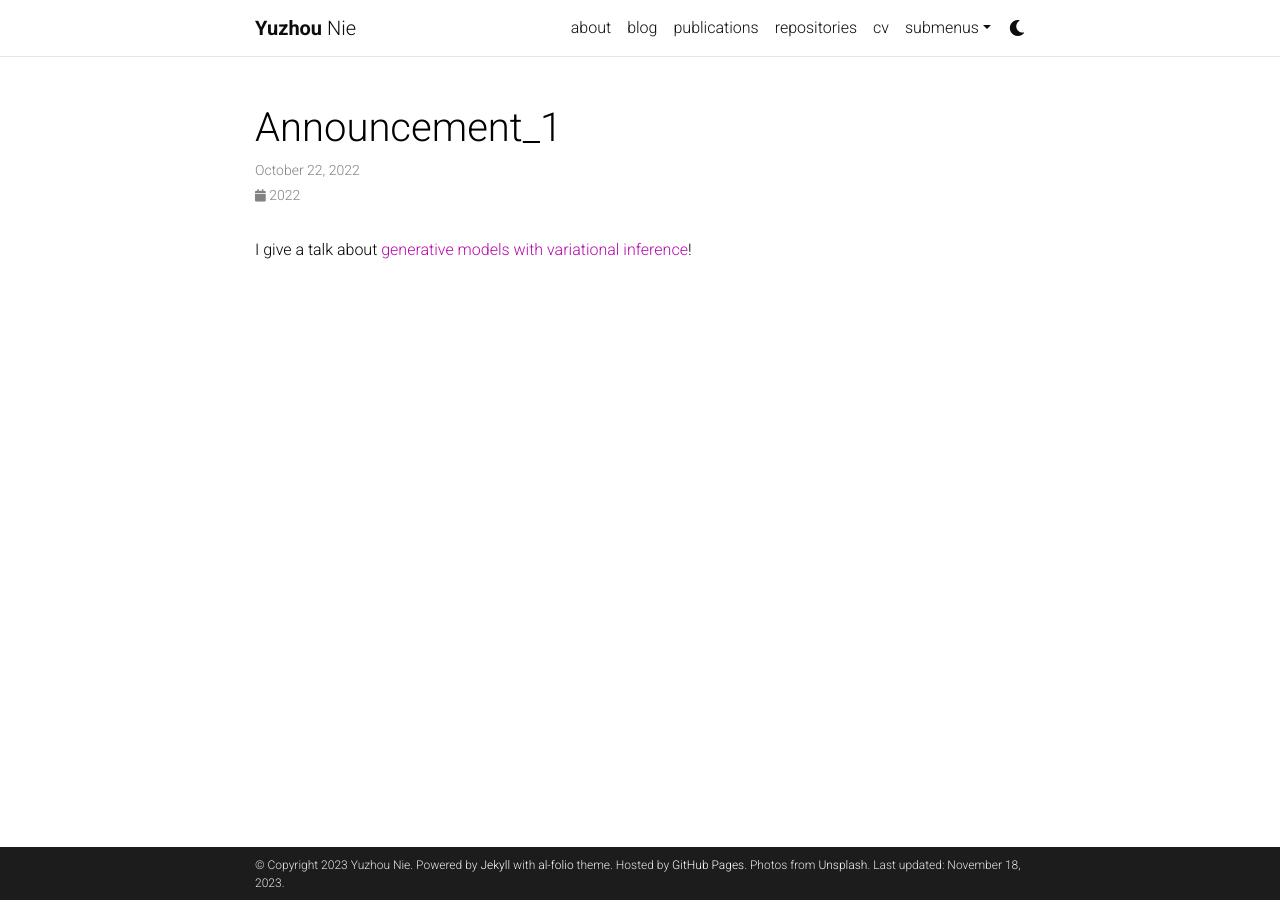
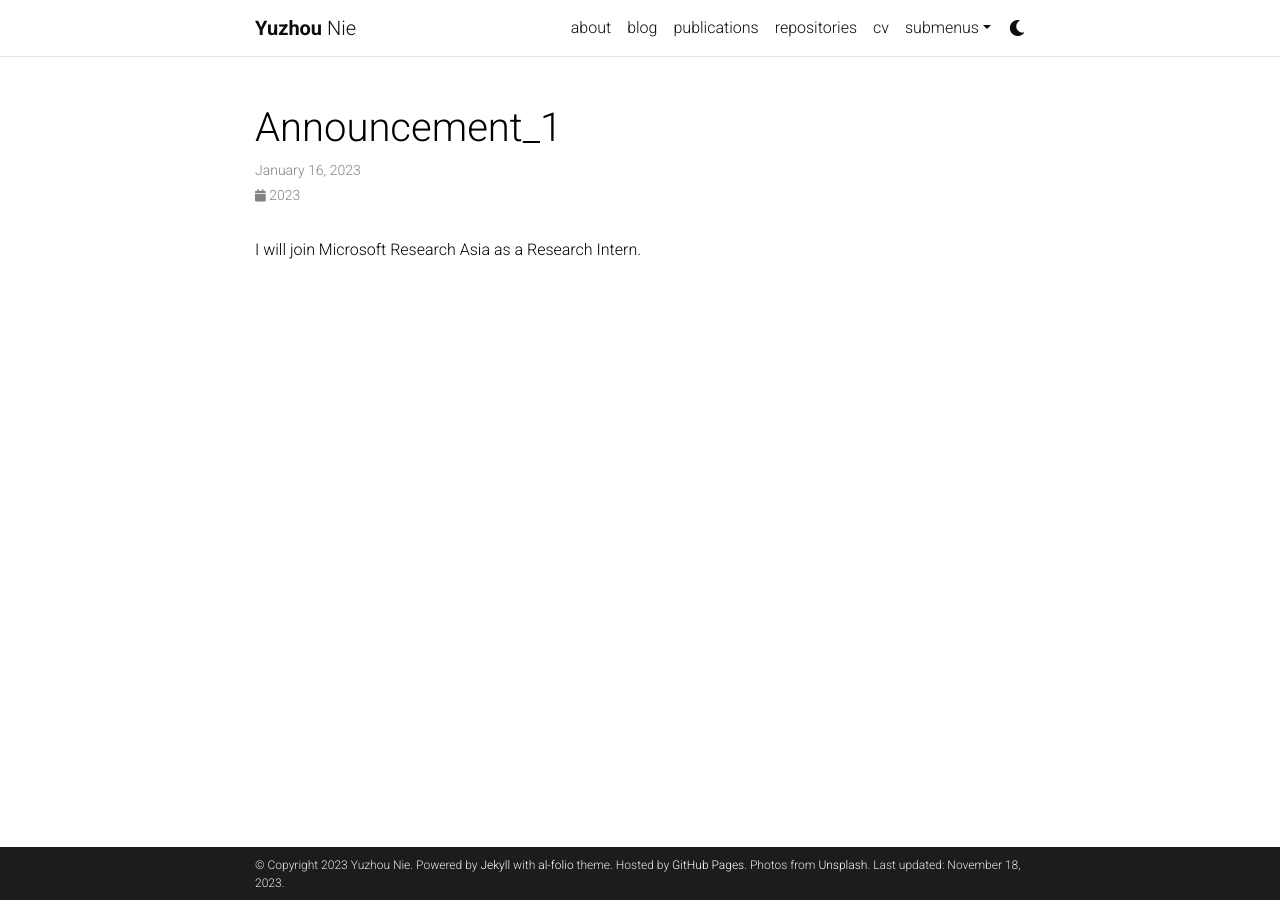
Before and after one commit to rucnyz/rucnyz.github.io, a Jekyll site: the page built from _news/announcement_1.md, in a window 1280 px wide. Built offline with Jekyll 4.4.1, drawn with Linux system fonts in a browser that asks for light colours; full-size pictures stand in for the smaller copies a plugin makes; comment, search, counter and statistics services are not loaded; a style sheet for code colours, icons or effects is not loaded.

Commit message:
update 2023

```diff
--- a/_news/announcement_1.md
+++ b/_news/announcement_1.md
@@ -1,7 +1,7 @@
 ---
 layout: post
-date: 2022-10-22
+date: 2023-01-16
 inline: true
 ---
 
-I give a talk about [generative models with variational inference](../assets/pdf/Generative_Model_With_Variational_Inference.pdf)!
+I will join Microsoft Research Asia as a Research Intern.
```
Also changed, not shown: _news/announcement_2.md (+2 -2 lines).
